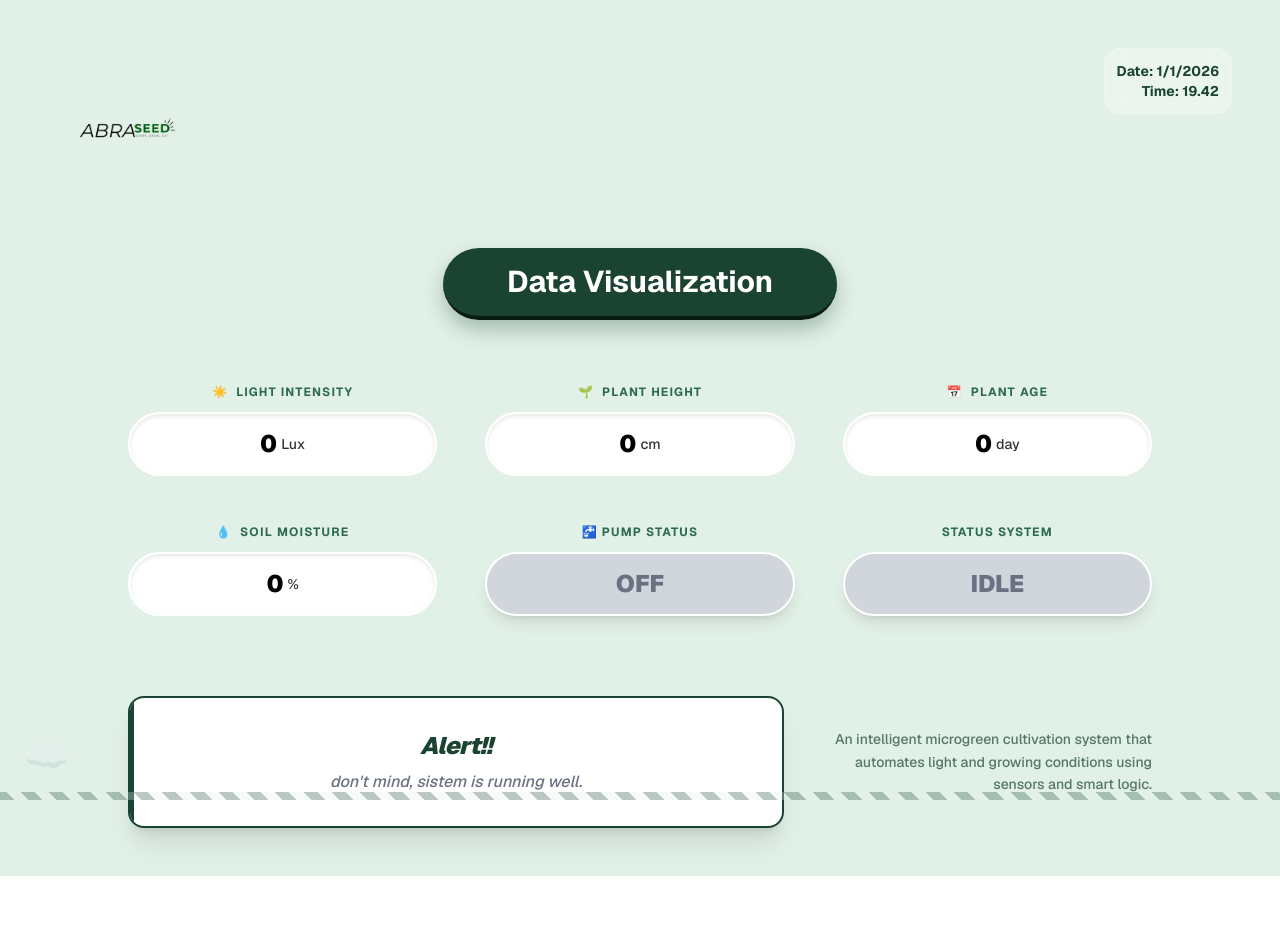
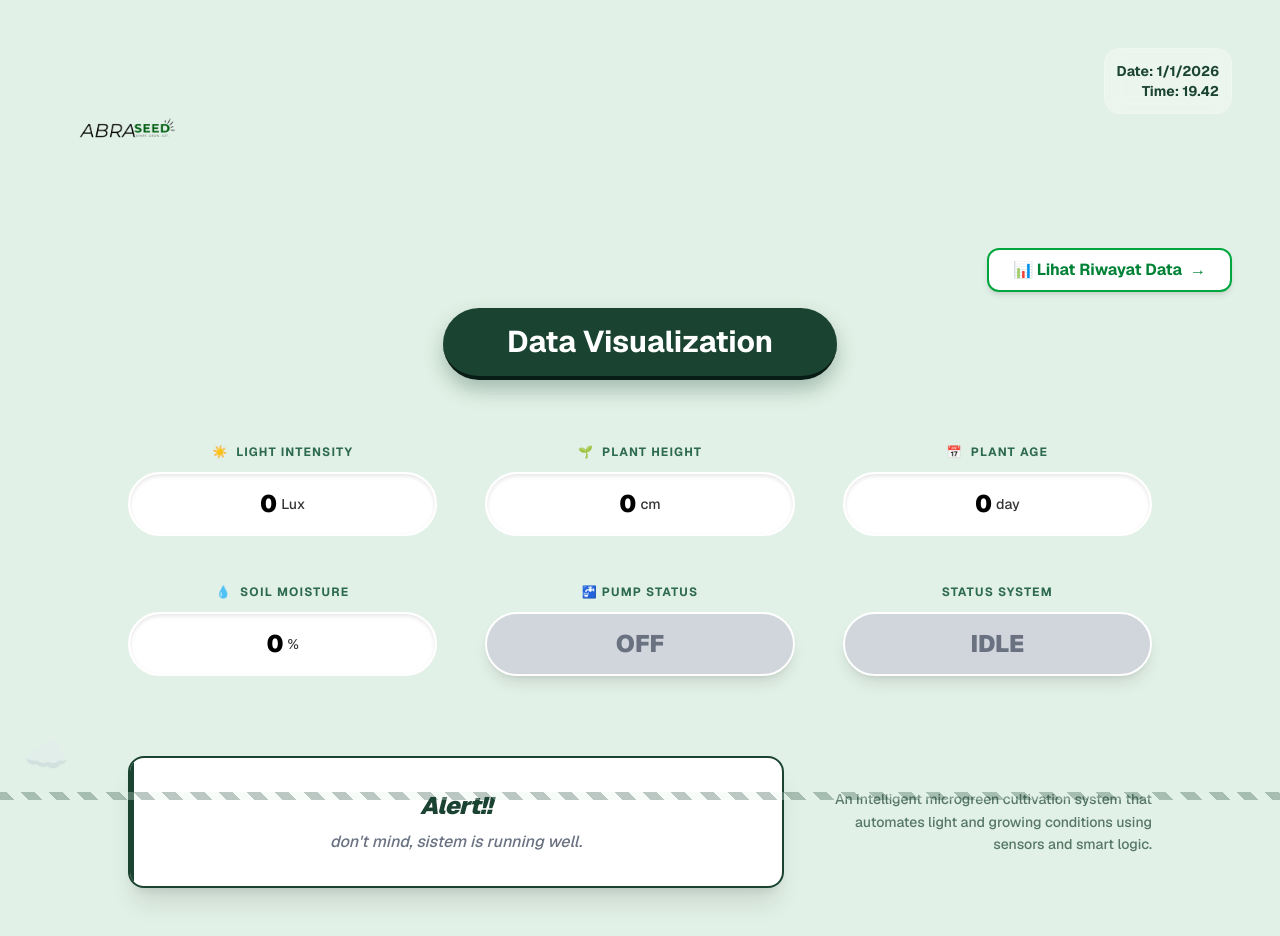
Before and after one commit to premakathastudio/abraseed-web, a Next.js app: page / in a window 1280 px wide. Before the commit the page ends 876 px from the top, so only its background shows below. Built offline with nearby package versions, Linux system fonts and the light colour scheme; no server answers; the database is empty.

Commit message:
menambah halaman history estetik

```diff
--- a/app/page.tsx
+++ b/app/page.tsx
@@ -1,5 +1,6 @@
 "use client";
 import { useEffect, useState } from "react";
+import Link from 'next/link';
 
 export default function Dashboard() {
   // 1. State untuk menyimpan data dari sensor
@@ -66,6 +67,17 @@ export default function Dashboard() {
           <p>Date: {time.toLocaleDateString('id-ID')}</p>
           <p>Time: {time.toLocaleTimeString('id-ID', { hour: '2-digit', minute: '2-digit' })}</p>
         </div>
+      </div>
+
+      {/* Letakkan ini di bawah Header atau di atas Grafik */}
+      <div className="flex justify-end mb-4">
+        <Link
+          href="/history"
+          className="bg-white text-green-700 border-2 border-green-600 hover:bg-green-600 hover:text-white px-6 py-2 rounded-xl font-bold transition-all duration-300 shadow-md flex items-center gap-2 group"
+        >
+         <span>📊 Lihat Riwayat Data</span>
+         <span className="group-hover:translate-x-1 transition-transform">→</span>
+        </Link>
       </div>
 
       {/* Judul Utama */}
```
